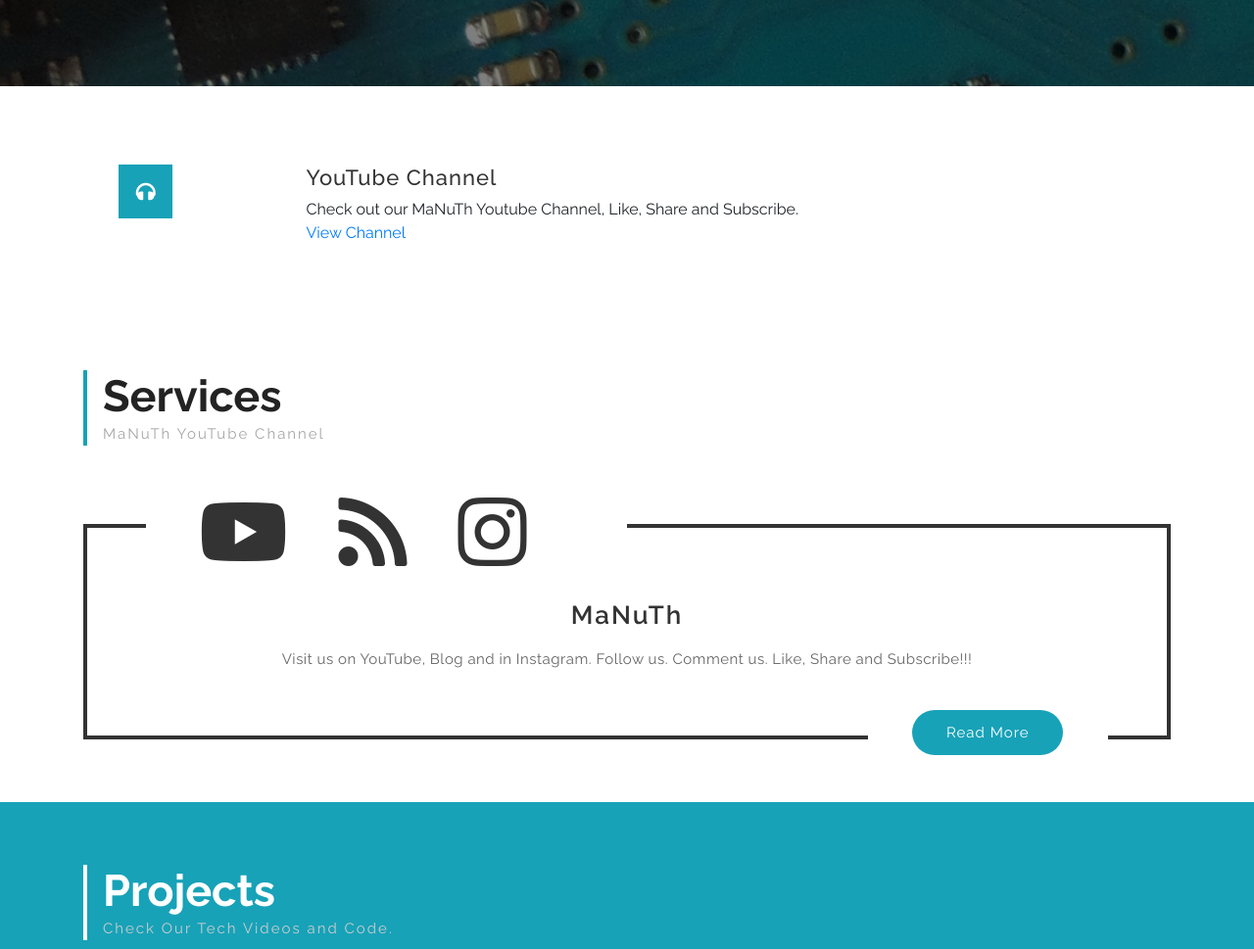
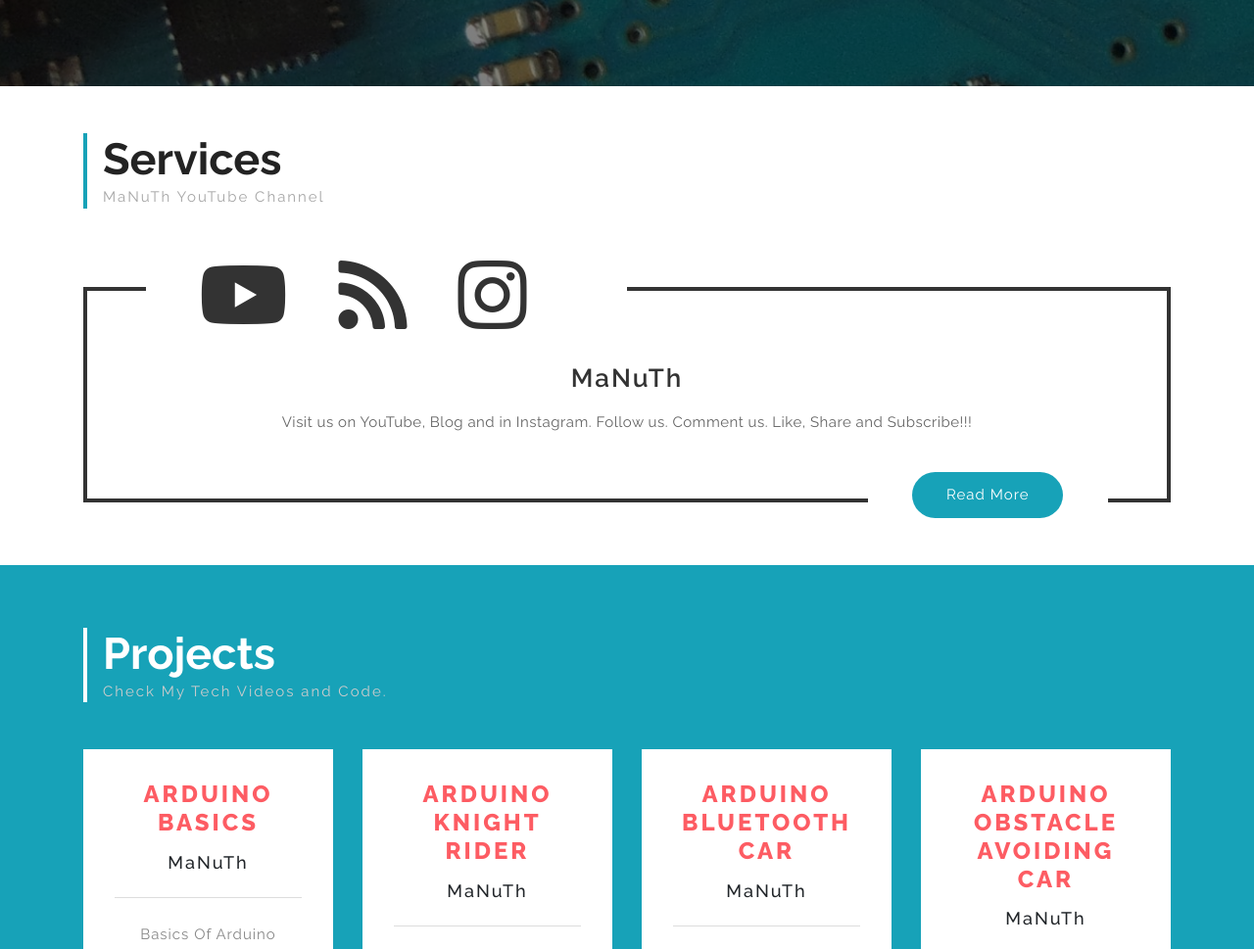
Before and after one commit to MaNuThWeB/youtube, a plain HTML site: page index.html in a window 1280 px wide. Shown: the part 612-1581 px from the top of the page at 98% size. Drawn offline with Linux system fonts and the light colour scheme.

Commit message:
Update index.html

```diff
--- a/index.html
+++ b/index.html
@@ -112,23 +112,6 @@
 </div>
 <!-- //banner -->
 
-<!-- about -->
-<section class="welcome py-5" id="welcome">
-				<div class="row grid2">
-					<div class="col-md-3 col-sm-2 col-3 icon color1 text-center">
-						<span class="fas fa-headphones" aria-hidden="true"></span>
-					</div>
-					<div class="col-md-9 col-sm-10 col-9 grid_info">
-						<h3 class="mb-2">YouTube Channel</h3>
-						<p>Check out our MaNuTh Youtube Channel, Like, Share and Subscribe.</p>
-						<a href="https://www.youtube.com/channel/UColseYYNyw9RXWW2WQqeEOA" role="button"> View Channel </a>
-					</div>
-				</div>
-		</div>
-	</div>
-</section>
-<!-- //about -->
-
 <!-- services -->
 <section class="services py-5" id="services">
 	<div class="container">
@@ -159,7 +142,7 @@
 		<div class="container py-3">
 			<div class="head_part">
 				<h3 class="heading">Projects</h3>
-				<p class="heading-bottom mb-5">Check Our Tech Videos and Code. </p>
+				<p class="heading-bottom mb-5">Check My Tech Videos and Code. </p>
 			</div>
 			<div class="row prcing-grids">
 				<div class="col-lg-3 col-sm-6">
```
